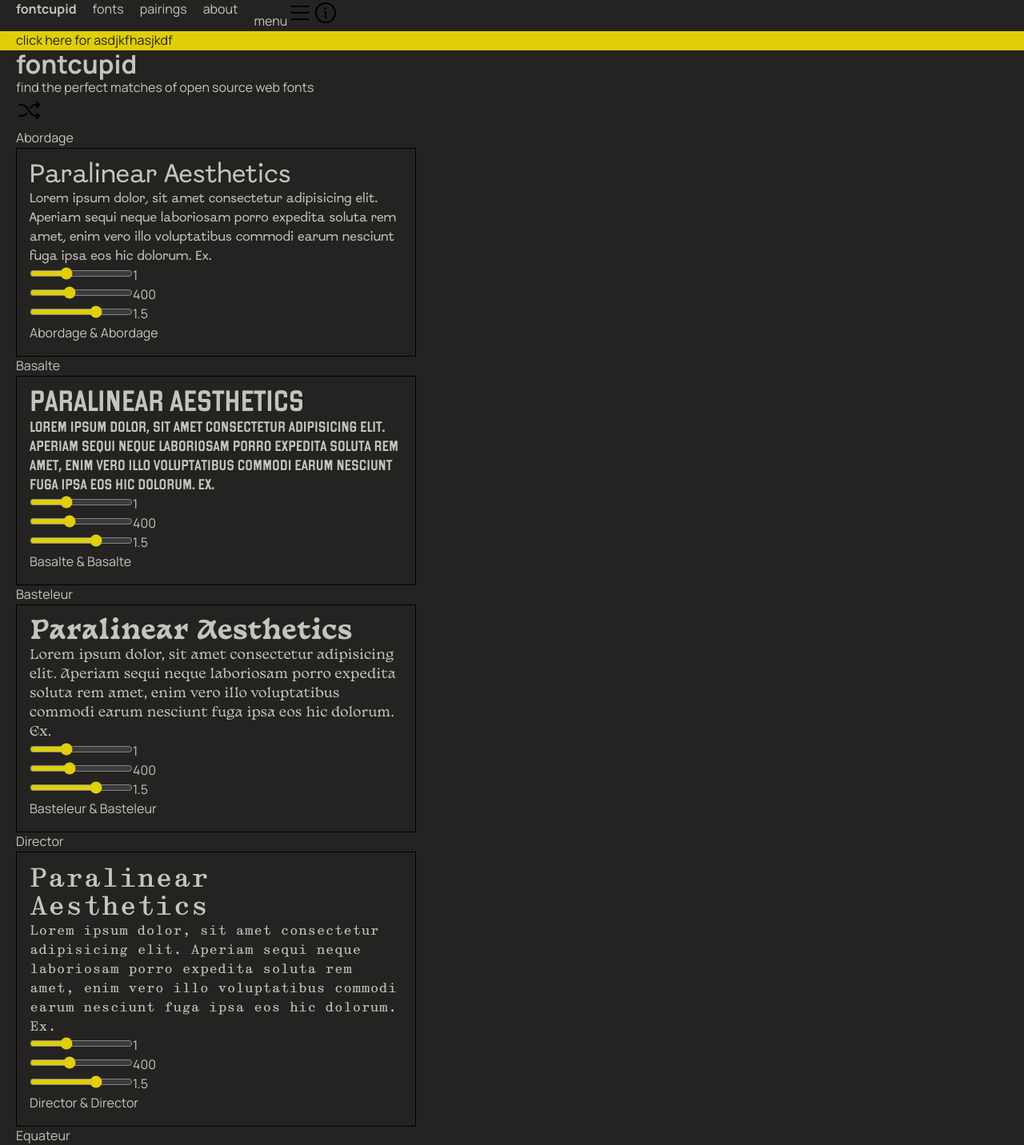
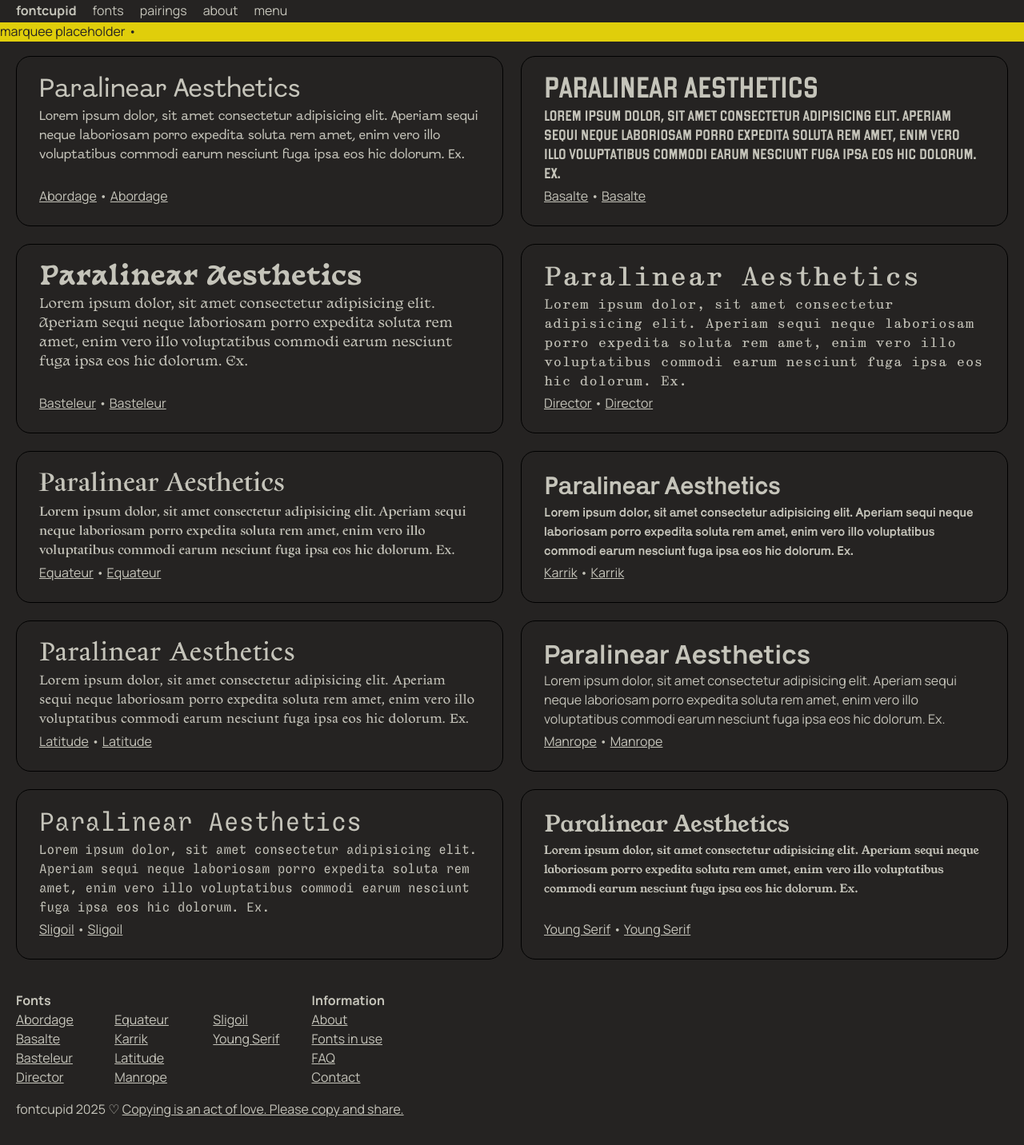
Before and after one commit to maxniederer/os-font-pairs, a React (Vite) app: page / in a window 1280 px wide. Shown: the top 1432 px of the page at 80% size. Built offline with nearby package versions, Linux system fonts and the light colour scheme.

Commit message:
basic main page styles

```diff
--- a/src/App.tsx
+++ b/src/App.tsx
@@ -1,93 +1,32 @@
 import { useState, useEffect } from "react";
 import Card from "./components/Card";
+import Footer from "./components/Footer";
+import Header from "./components/Header";
 import { List, Shuffle, Info } from "@phosphor-icons/react";
 import json from "./assets/fonts.json";
 import Font from "./components/Font";
 
 function App() {
-  // function printAllFonts() {
-  //   json.forEach((element) => {
-  //     console.log(element);
-  //   });
-  // }
-  // printAllFonts();
-
   return (
     <>
-      <nav className="padding">
-        <ul className="flex">
-          <li>
-            <a className="strong">fontcupid</a>
-          </li>
-          <li>
-            <a>fonts</a>
-          </li>
-          <li>
-            <a>pairings</a>
-          </li>
-          <li>
-            <a>about</a>
-          </li>
-          <li className="">
-            <a>menu</a>
-            <button>
-              <List size={32} />
-            </button>
-            <button>
-              <Info size={32} />
-            </button>
-          </li>
-        </ul>
-      </nav>
-      <div className="alert padding">
-        <p>click here for asdjkfhasjkdf</p>
-      </div>
+      <Header />
+
       <main className="padding">
-        <h1>fontcupid</h1>
-        <p>find the perfect matches of open source web fonts</p>
+        {/* <h1>fontcupid</h1>
+        <p>the perfect matches of open source web fonts</p>
         <button>
           <Shuffle size={32} />
-        </button>
-        {json.map((font) => (
-          <>
-            <p>{font.name}</p>
-            <Card headFont={font} bodyFont={font} />
-          </>
-        ))}
-        {/* <Card headFont="basteleur" bodyFont="manrope" /> */}
-        {/* <Card headFont="basalte" bodyFont="director" /> */}
-        <footer>
-          <div>
-            <div>Fonts</div>
-            <ul>
-              {json.map((font) => (
-                <li>
-                  <a href="#">{font.name}</a>
-                </li>
-              ))}
-            </ul>
-          </div>
-          <div>
-            <div>Information</div>
-            <ul>
-              <li>
-                <a href="#">About</a>
-              </li>
-              <li>
-                <a href="#">Fonts in use</a>
-              </li>
-              <li>
-                <a href="#">FAQ</a>
-              </li>
-              <li>
-                <a href="#">Contact</a>
-              </li>
-            </ul>
-          </div>
-          <div>
-            <div>fontmate</div>
-          </div>
-        </footer>
+        </button> */}
+
+        <ul className="pairs">
+          {json.map((font) => (
+            <li>
+              <Card headFont={font} bodyFont={font} colorBg="" colorBody="" />
+            </li>
+          ))}
+        </ul>
+
+        <Footer />
       </main>
     </>
   );
--- a/src/assets/scss/index.scss
+++ b/src/assets/scss/index.scss
@@ -17,28 +17,20 @@
   -moz-osx-font-smoothing: grayscale;
 }
 
-.card {
-  max-width: 500px;
-  border: 1px solid black;
-  padding: 16px;
+p {
+  max-width: 65ch;
 }
 
 .padding {
   padding-inline: 20px;
 }
 
-.flex {
-  display: flex;
-  gap: 20px;
+.sub {
+  font-style: italic;
 }
 
 .strong {
   font-weight: bold;
-}
-
-.alert {
-  background-color: var(--primary);
-  color: var(--background);
 }
 
 input {
@@ -49,3 +41,108 @@ input {
   list-style-type: square;
   margin-left: 24px;
 }
+
+.inline {
+  text-decoration: underline;
+}
+
+// HEADER
+
+.flex {
+  display: flex;
+  gap: 20px;
+}
+
+header {
+  position: fixed;
+  top: 0;
+  left: 0;
+  right: 0;
+  background-color: var(--background);
+
+  nav {
+    padding-block: 2px;
+    // height: 28px;
+  }
+}
+
+.alert {
+  background-color: var(--primary);
+  color: var(--background);
+  height: 24px;
+
+  ul {
+    li::after {
+      content: "•";
+      margin-inline: 4px;
+    }
+  }
+}
+
+.marquee {
+  animation-name: marquee;
+  // animation-duration: 1500ms;
+  animation-timing-function: linear;
+  animation-iteration-count: infinite;
+
+  // position: absolute;
+  // white-space: nowrap;
+  // will-change: transform;
+  top: 20px;
+  left: 0;
+}
+
+@keyframes marquee {
+  from {
+    transform: translateX(0%);
+  }
+  to {
+    transform: translateX(-50%);
+  }
+}
+
+// MAIN
+
+main {
+  margin-top: 70px;
+}
+
+.pairs {
+  display: grid;
+  gap: 22px;
+
+  @media (min-width: 800px) {
+    grid-template-columns: repeat(2, minmax(0, 1fr));
+  }
+}
+
+.card {
+  border: 1px solid black;
+  padding: 24px 28px;
+  display: flex;
+  flex-direction: column;
+  gap: 4px;
+  border-radius: 18px;
+  height: 100%;
+
+  *:nth-child(2) {
+    flex-grow: 1;
+  }
+}
+
+// FOOTER
+
+footer {
+  margin-block: 40px;
+}
+
+.bottom-nav {
+  display: flex;
+  gap: 40px;
+  margin-bottom: 16px;
+}
+
+.font-nav {
+  column-count: 3;
+  column-gap: 40px;
+}
--- a/src/components/Card.tsx
+++ b/src/components/Card.tsx
@@ -5,9 +5,11 @@ import Font from "./Font";
 interface Props {
   headFont: Font;
   bodyFont: Font;
+  colorBody: string;
+  colorBg: string;
 }
 
-function Card({ headFont, bodyFont }: Props) {
+function Card({ headFont, bodyFont, colorBody, colorBg }: Props) {
   const [weight, setWeight] = useState(400);
   const [height, setHeight] = useState(1.5);
   const [size, setSize] = useState(1.0);
@@ -30,7 +32,10 @@ function Card({ headFont, bodyFont }: Props) {
 
   return (
     <>
-      <div className="card">
+      <div
+        className="card"
+        style={{ color: colorBody, backgroundColor: colorBg }}
+      >
         <h1 className={headFont.class} contentEditable="true">
           Paralinear Aesthetics
         </h1>
@@ -47,7 +52,7 @@ function Card({ headFont, bodyFont }: Props) {
           sequi neque laboriosam porro expedita soluta rem amet, enim vero illo
           voluptatibus commodi earum nesciunt fuga ipsa eos hic dolorum. Ex.
         </p>
-        <Slider
+        {/* <Slider
           min={0.5}
           max={2.0}
           step={0.0625}
@@ -67,12 +72,12 @@ function Card({ headFont, bodyFont }: Props) {
           step={0.1}
           val={1.5}
           passValue={passHeight}
-        />
+        /> */}
         <p className="sub">
           <a href="#" className="inline">
             {headFont.name}
           </a>{" "}
-          &{" "}
+          •{" "}
           <a href="#" className="inline">
             {bodyFont.name}
           </a>
--- /dev/null
+++ b/src/components/Footer.tsx
@@ -0,0 +1,57 @@
+import json from "../assets/fonts.json";
+
+function Footer() {
+  return (
+    <>
+      <footer>
+        <div className="bottom-nav">
+          <div>
+            <strong>Fonts</strong>
+            <ul className="font-nav">
+              {json.map((font) => (
+                <li>
+                  <a href="#" className="inline">
+                    {font.name}
+                  </a>
+                </li>
+              ))}
+            </ul>
+          </div>
+          <div>
+            <strong>Information</strong>
+            <ul>
+              <li>
+                <a href="#" className="inline">
+                  About
+                </a>
+              </li>
+              <li>
+                <a href="#" className="inline">
+                  Fonts in use
+                </a>
+              </li>
+              <li>
+                <a href="#" className="inline">
+                  FAQ
+                </a>
+              </li>
+              <li>
+                <a href="#" className="inline">
+                  Contact
+                </a>
+              </li>
+            </ul>
+          </div>
+        </div>
+        <p>
+          fontcupid {new Date().getFullYear()} ♡{" "}
+          <a href="https://copyheart.org/manifesto/" className="inline">
+            Copying is an act of love. Please copy and share.
+          </a>
+        </p>
+      </footer>
+    </>
+  );
+}
+
+export default Footer;
--- /dev/null
+++ b/src/components/Header.tsx
@@ -0,0 +1,65 @@
+import json from "../assets/fonts.json";
+
+function Header() {
+  return (
+    <>
+      <header>
+        <nav className="padding">
+          <ul className="flex">
+            <li>
+              <a className="strong" href="#">
+                fontcupid
+              </a>
+            </li>
+            <li>
+              <a href="#">fonts</a>
+            </li>
+            <li>
+              <a href="#">pairings</a>
+            </li>
+            <li>
+              <a href="#">about</a>
+            </li>
+            <li className="">
+              <a href="#">menu</a>
+            </li>
+          </ul>
+        </nav>
+        <div className="alert">
+          <ul className="marquee">
+            <li>
+              <a href="#">marquee placeholder</a>
+            </li>
+            {/* <li>
+              <a href="#">sans-serif</a>
+            </li>
+            <li>
+              <a href="#">serif</a>
+            </li>
+            <li>
+              <a href="#">monospace</a>
+            </li>
+            <li>
+              <a href="#">display</a>
+            </li>
+            <li>
+              <a href="#">body fonts</a>
+            </li>
+            <li>
+              <a href="#">sci-fi</a>
+            </li>
+            <li>
+              <a href="#">brutalist</a>
+            </li>
+            <li>
+              <a href="#">abstract</a>
+            </li> */}
+          </ul>
+        </div>
+        {}
+      </header>
+    </>
+  );
+}
+
+export default Header;
```
